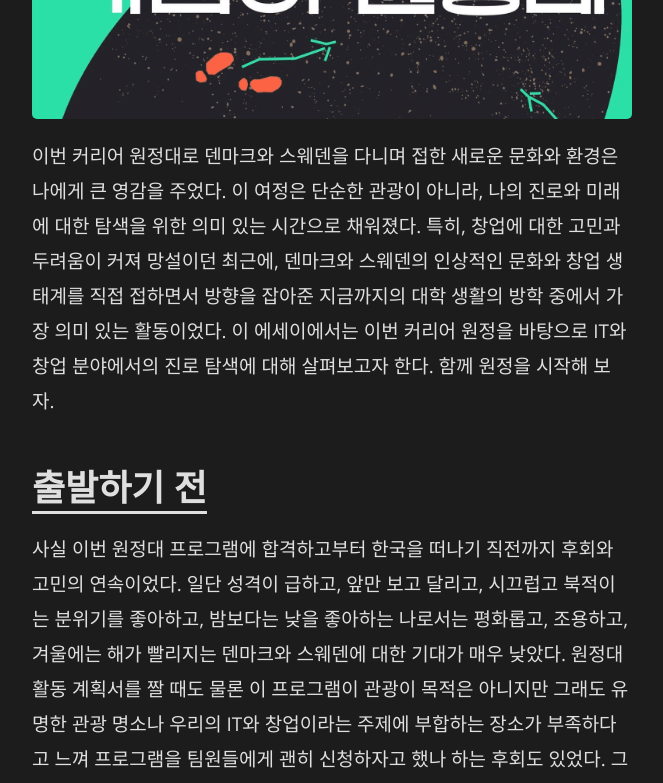
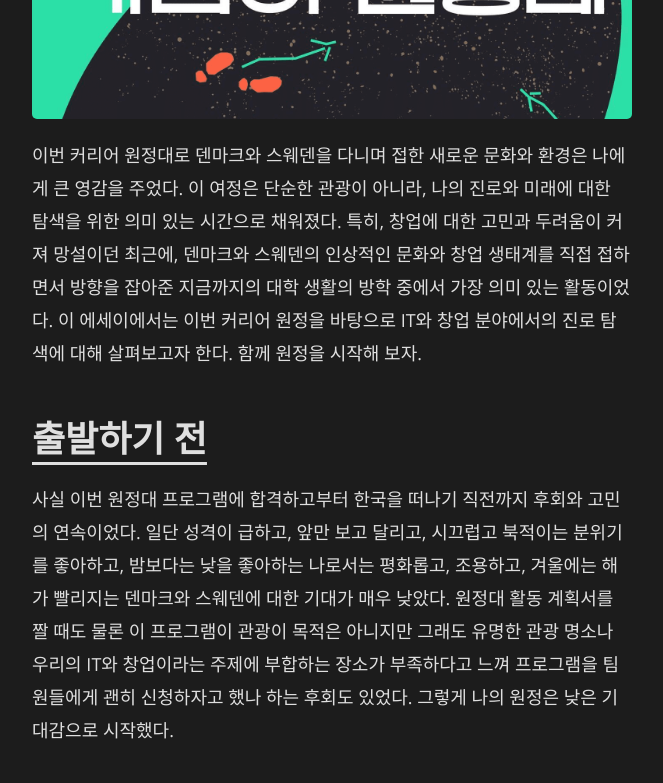
Before and after one commit to ProblmZro/Extracurri_Portfolio, a React (Create React App) app: page /2 in a window 1280 px wide. Shown: the part 980-1763 px from the top of the page, without its empty margins (308-971 px from the left). Built offline with nearby package versions, Linux system fonts and the light colour scheme.

Commit message:
글자 디자인 수정

```diff
--- a/src/components/FloatingList.js
+++ b/src/components/FloatingList.js
@@ -62,6 +62,9 @@ const FloatBtn = styled.div`
     font-weight: 500;
     opacity: 1;
   }
+  @media (max-width: 1200px) {
+    font-size: 13px;
+  }
 `;
 
 const UpIcon = styled(FontAwesomeIcon)`
--- a/src/components/pages/Project1.js
+++ b/src/components/pages/Project1.js
@@ -169,14 +169,14 @@ const ContentWrapper = styled.div`
   margin: 0px 340px 0px 340px;
 
   & > p {
-    font-size: 19px;
+    font-size: 18px;
     color: #dfdfdf;
-    line-height: 35px;
+    line-height: 33px;
     margin-top: 20px;
     margin-bottom: 20px; /* 문단 간의 간격 조절 */
   }
   @media (max-width: 1200px) {
-    margin: 0px 200px 200px 200px;
+    margin: 0px 200px 0px 200px;
     & > p {
       font-size: 17px;
       line-height: 30px;
--- a/src/components/pages/Project2.js
+++ b/src/components/pages/Project2.js
@@ -323,7 +323,7 @@ const Project2 = () => {
           곳에서 온전히 그 테마의 책을 느낄 수 있는 좋은 구조라고 생각했다.
         </p>
         <ContentImgWrapper>
-          <ContentImg src="images/pro2/21.png" />
+          <ContentImg src="images/pro2/21.jpg" />
         </ContentImgWrapper>
         <p>
           그다음으로 방문한 Disgusting Food Museum은 사실 말뫼에서 가장
@@ -549,14 +549,14 @@ const ContentWrapper = styled.div`
   margin: 0px 340px 0px 340px;
 
   & > p {
-    font-size: 19px;
+    font-size: 18px;
     color: #dfdfdf;
-    line-height: 35px;
+    line-height: 33px;
     margin-top: 20px;
     margin-bottom: 20px; /* 문단 간의 간격 조절 */
   }
   @media (max-width: 1200px) {
-    margin: 0px 200px 200px 200px;
+    margin: 0px 200px 0px 200px;
     & > p {
       font-size: 17px;
       line-height: 30px;
--- a/src/components/pages/Project3.js
+++ b/src/components/pages/Project3.js
@@ -197,14 +197,14 @@ const ContentWrapper = styled.div`
   margin: 0px 340px 0px 340px;
 
   & > p {
-    font-size: 19px;
+    font-size: 18px;
     color: #dfdfdf;
-    line-height: 35px;
+    line-height: 33px;
     margin-top: 20px;
     margin-bottom: 20px; /* 문단 간의 간격 조절 */
   }
   @media (max-width: 1200px) {
-    margin: 0px 200px 200px 200px;
+    margin: 0px 200px 0px 200px;
     & > p {
       font-size: 17px;
       line-height: 30px;
```
